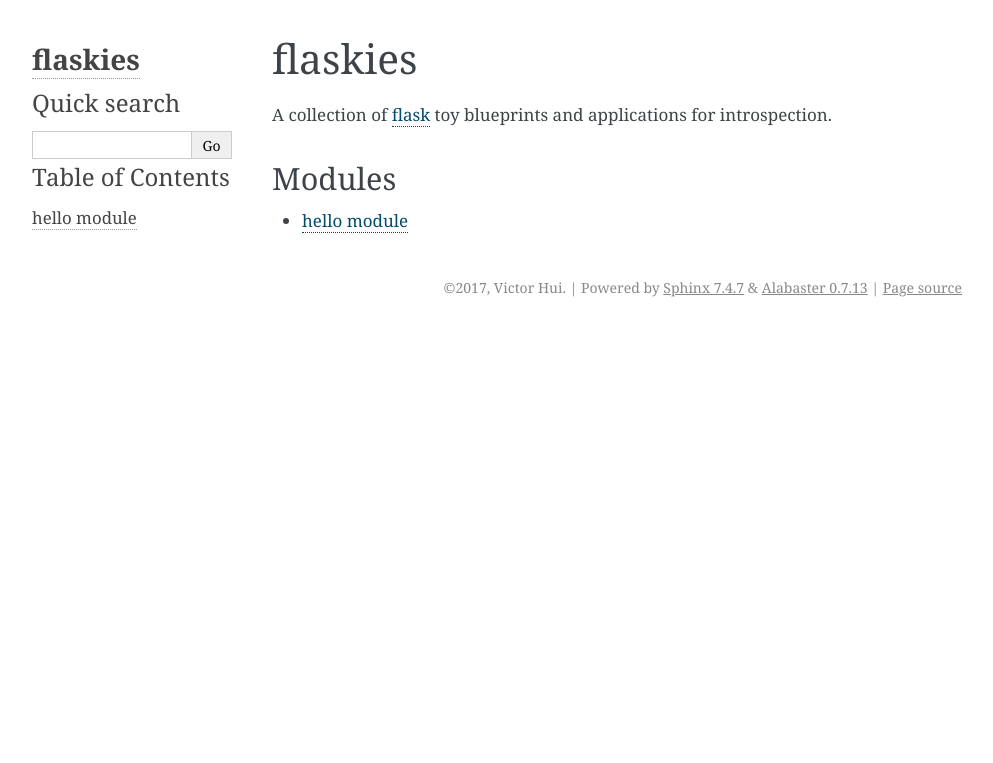
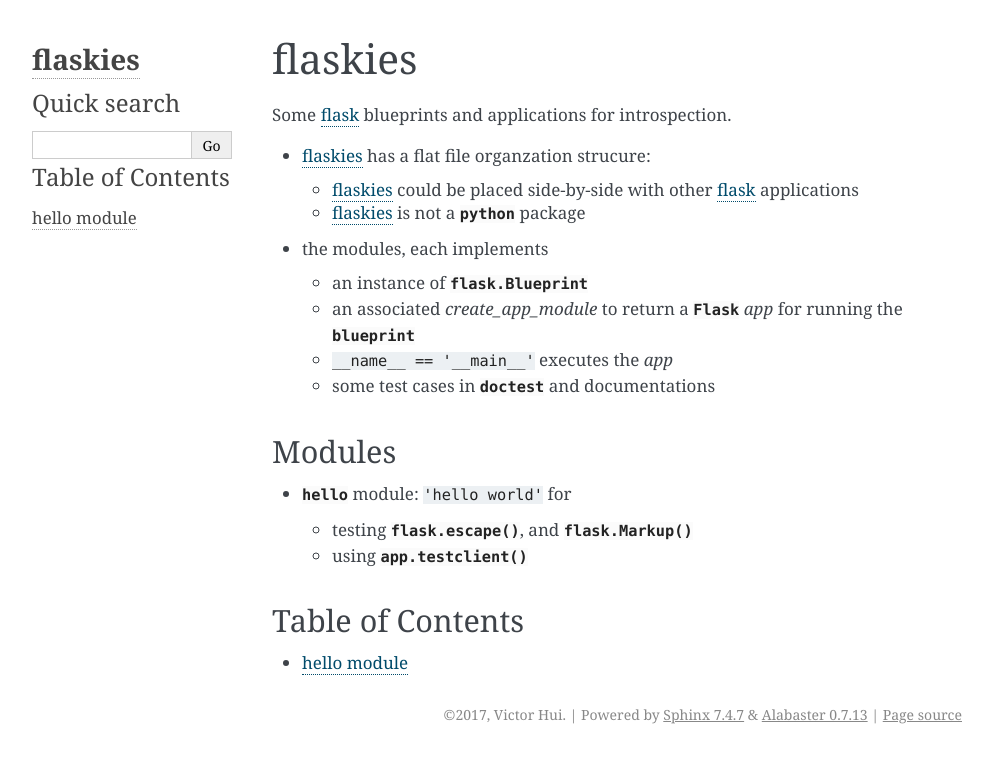
Before and after one commit to VC-H/flaskies, a Sphinx documentation site: the page built from sphinx/index.rst, in a window 1280 px wide. Shown: the top 763 px of the page, without its empty margins (148-1141 px from the left). Built offline with Sphinx 7.4.7, drawn with Linux system fonts in a browser that asks for light colours.

Commit message:
updated the documentations:
	modified:   .gitignore
	modified:   README.rst
	modified:   sphinx/index.rst

```diff
--- a/README.rst
+++ b/README.rst
@@ -1,5 +1,36 @@
 flaskies
 ========
 
-A collection of `flask <http://flask.pocoo.org>`_ toy
-blueprints and applications for introspection.
+.. _flaskies: https://github.com/vc-h/flaskies
+.. _flask: http://flask.pocoo.org/
+
+Some `flask`_ blueprints and applications for introspection.
+
+* `flaskies`_ has a flat file organzation strucure:
+
+  - `flaskies`_ could be placed side-by-side with other `flask`_ applications
+  - `flaskies`_ is not a :py:mod:`python` package
+
+* the modules, each implements
+
+  - an instance of :class:`flask.Blueprint`
+  - an associated `create_app_module` to return a :py:obj:`Flask` `app` for
+    running the :py:obj:`blueprint`
+  - ``__name__ == '__main__'`` executes the `app`
+  - some test cases in :py:mod:`doctest` and documentations
+
+Modules
+-------
+
+* :py:mod:`hello` module: ``'hello world'`` for
+
+  - testing :meth:`flask.escape`, and :meth:`flask.Markup`
+  - using :meth:`app.testclient`
+
+Table of Contents
+-----------------
+
+.. toctree::
+   :maxdepth: 1
+
+   hello
--- a/sphinx/index.rst
+++ b/sphinx/index.rst
@@ -1,11 +1 @@
 .. include:: ../README.rst
-
-
-
-Modules
-~~~~~~~
-
-.. toctree::
-   :maxdepth: 1
-
-   hello
```
Also changed, not shown: 1 other file.
